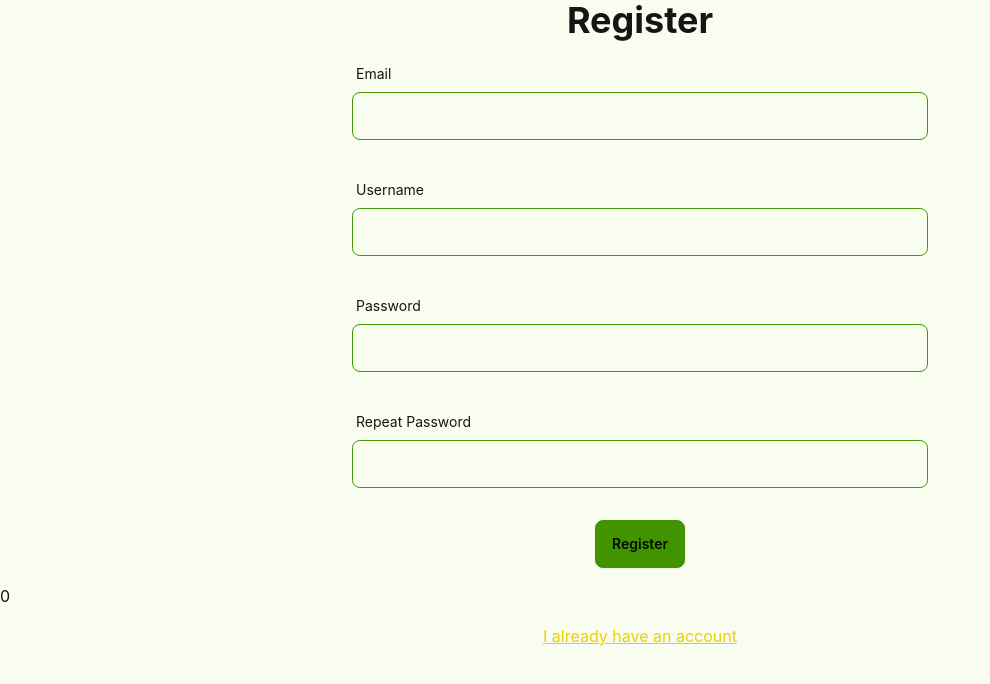
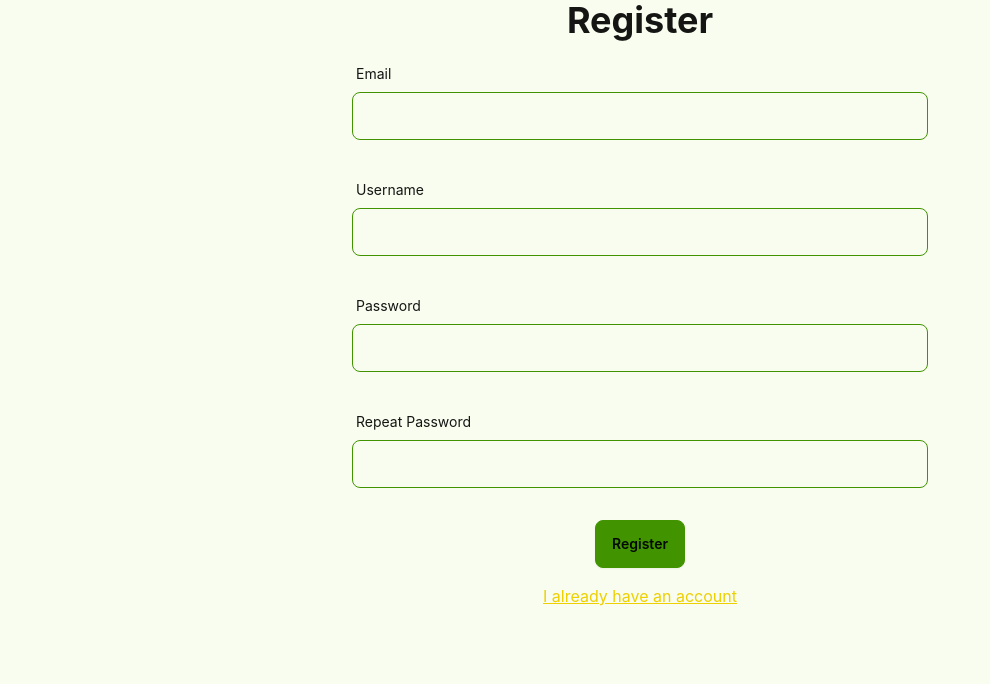
Before and after one commit to Wenish/virtual-q-web-client, a React (Vite) app: page /register in a window 1280 px wide. Shown: the top 684 px of the page, without its empty margins (0-990 px from the left). Built offline with nearby package versions, Linux system fonts and the light colour scheme.

Commit message:
Update PageRegister.tsx

```diff
--- a/src/pages/PageRegister.tsx
+++ b/src/pages/PageRegister.tsx
@@ -42,7 +42,7 @@ const PageRegister = () => {
         isLoading={isSubmittingRegisterForm}
       />
 
-      {registerError.length && (
+      {!!registerError.length && (
         <div className="mx-auto grid">
           <div role="alert" className="alert alert-error">
             <button onClick={() => setRegisterError([])}>
```
